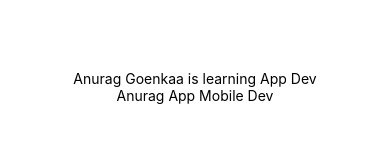
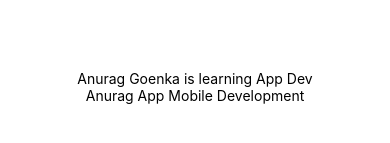
Before and after one commit to anugoen4/Mobile-App-Dev-with-ReactNative, a React Native app: screen / in a window 390 px wide. Shown: the part 335-478 px from the top of the page. Built offline with nearby package versions, Linux system fonts and the light colour scheme.

Commit message:
Update App.js

```diff
--- a/App.js
+++ b/App.js
@@ -4,8 +4,8 @@ import { StyleSheet, Text, View } from 'react-native';
 export default function App() {
   return (
     <View style={styles.container}>
-      <Text>Anurag Goenkaa is learning App Dev</Text>
-      <Text>Anurag App Mobile Dev</Text>
+      <Text>Anurag Goenka is learning App Dev</Text>
+      <Text>Anurag App Mobile Development</Text>
     </View>
   );
 }
```
